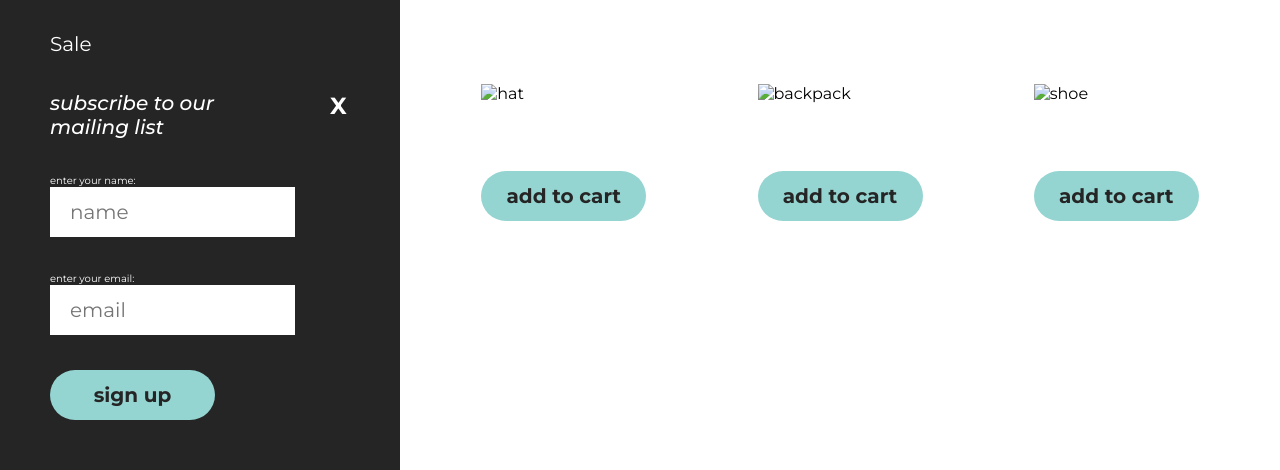
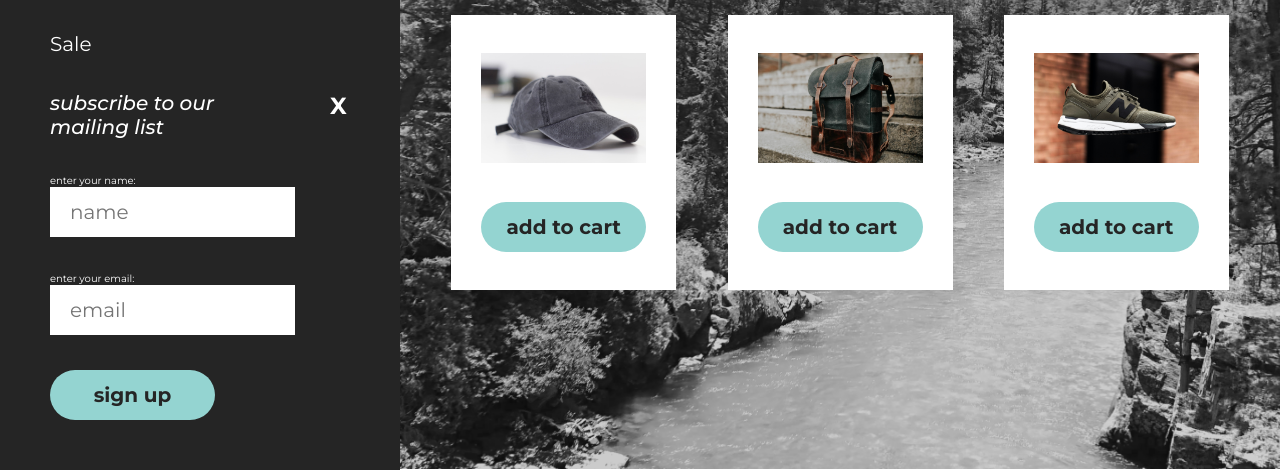
Before and after one commit to zev74/v4-unit-assessment-2, a website: page vanilla-js/index.html in a window 1280 px wide. Shown: the part 331-801 px from the top of the page. Drawn offline with Linux system fonts and the light colour scheme.

Commit message:
fixed refs to assets folder

```diff
--- a/vanilla-js/index.html
+++ b/vanilla-js/index.html
@@ -39,15 +39,15 @@
 
         <section>
             <div class="product-card">
-                <img src="./hat.jpeg" alt="hat" class="product-img"/>
+                <img src="./assets/hat.jpeg" alt="hat" class="product-img"/>
                 <button>add to cart</button>
             </div>
             <div class="product-card">
-                <img src="./backpack.jpeg" alt="backpack" class="product-img"/>
+                <img src="./assets/backpack.jpeg" alt="backpack" class="product-img"/>
                 <button>add to cart</button>
             </div>
             <div class="product-card">
-                <img src="./shoe.jpeg" alt="shoe" class="product-img"/>
+                <img src="./assets/shoe.jpeg" alt="shoe" class="product-img"/>
                 <button>add to cart</button>
             </div>
         </section>
--- a/vanilla-js/styles.css
+++ b/vanilla-js/styles.css
@@ -80,7 +80,7 @@ label {
 .hero {
     width: calc(100vw - 400px);
     height: 100vh;
-    background-image: url('./river.png');
+    background-image: url('./assets/river.png');
     background-size: 100vw 100vh;
     background-position: -250px;
     background-repeat: no-repeat;
```
